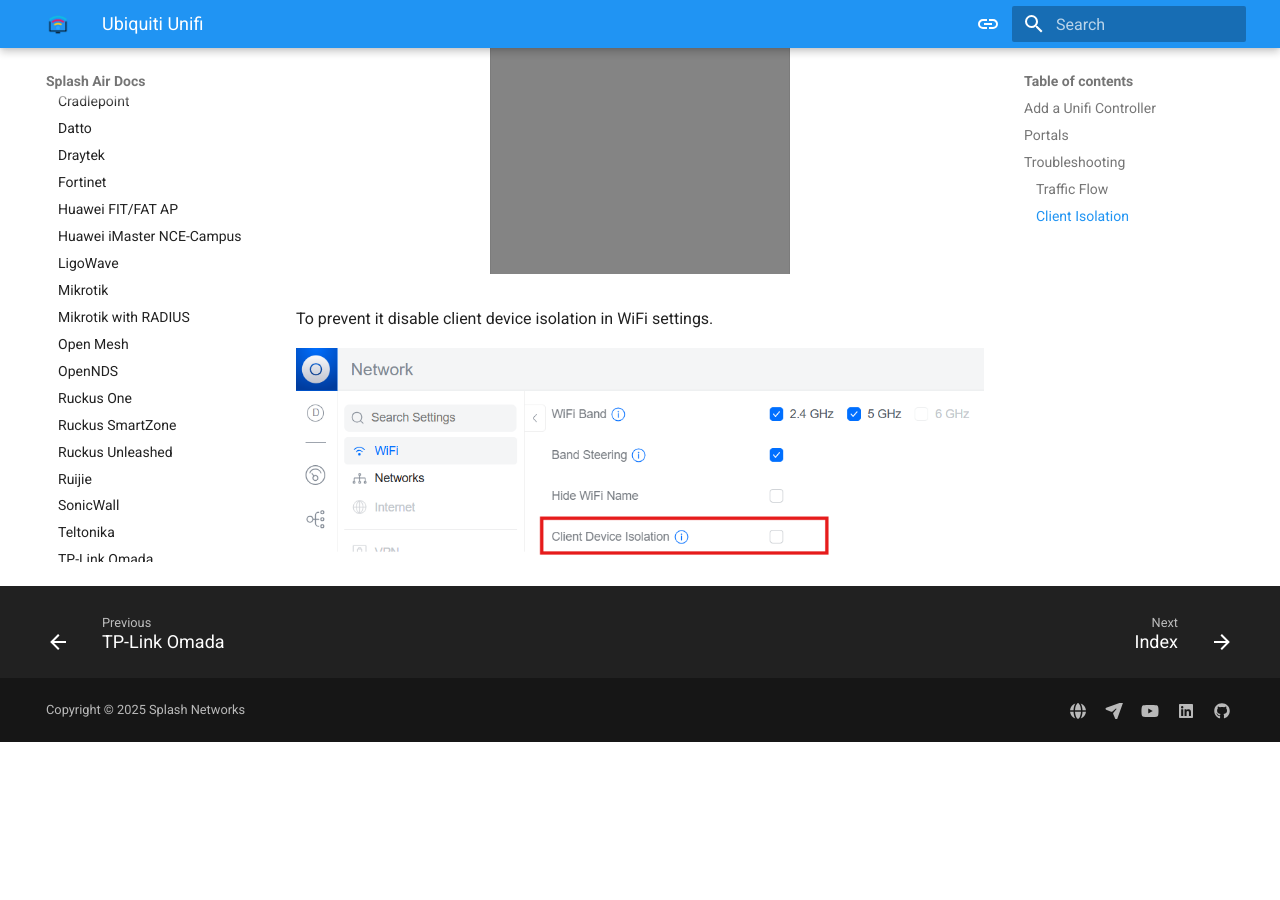
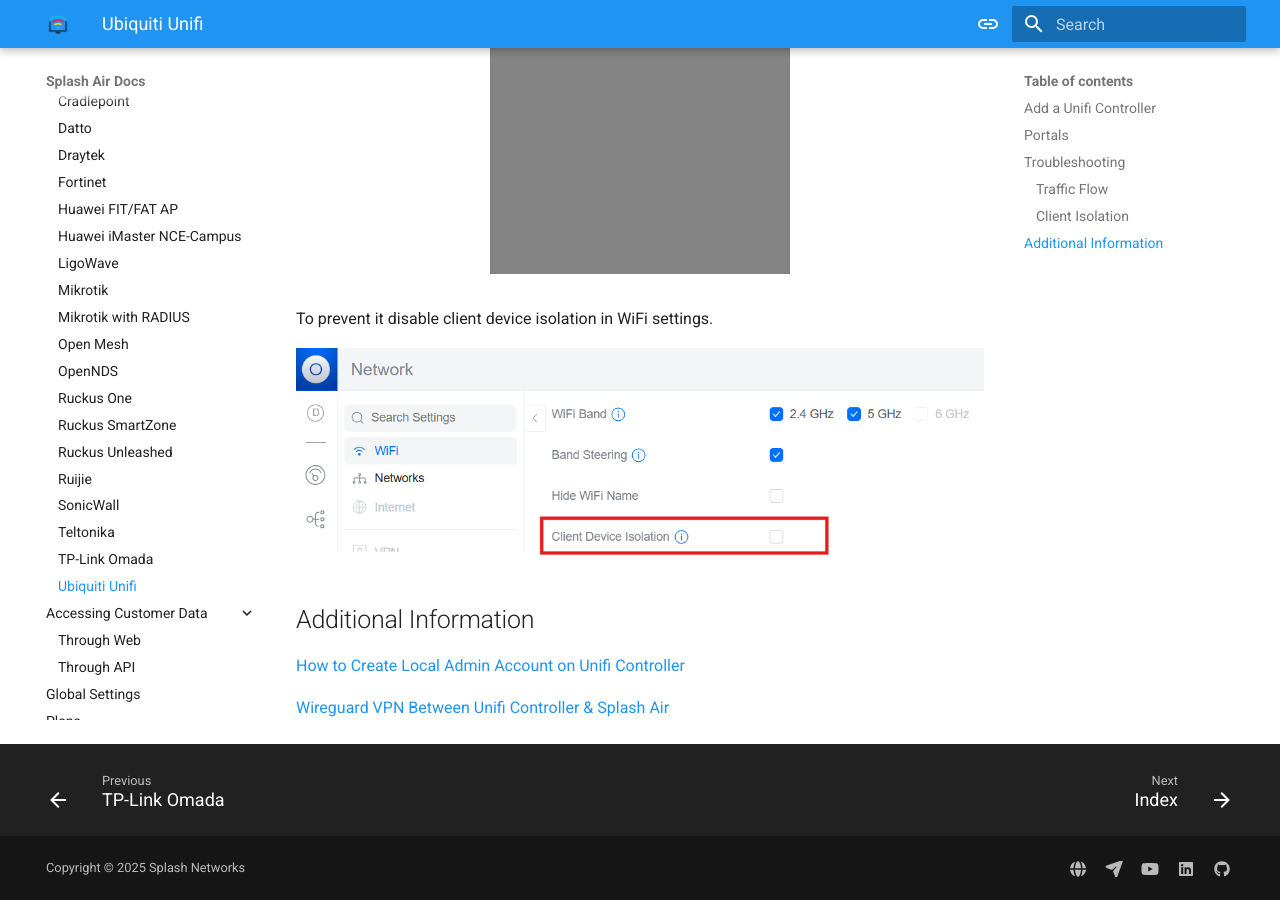
Before and after one commit to splash-networks/admin-panel-doc, an MkDocs documentation site: the page built from docs/portals/unifi.md, in a window 1280 px wide and 900 px high, scrolled down 6419 px. Built offline with MkDocs 1.6.1 and Material for MkDocs 9.7.7, drawn with Linux system fonts in a browser that asks for light colours; before the commit the page ends 7161 px from its top, so only the background shows below that.

Commit message:
unifi links

```diff
--- a/docs/portals/unifi.md
+++ b/docs/portals/unifi.md
@@ -96,3 +96,9 @@
 To prevent it disable client device isolation in WiFi settings.
 
 ![Unifi Traffic Flow](../assets/images/portals/unifi/unifi-client-isolation-2.png)
+
+## Additional Information
+
+[How to Create Local Admin Account on Unifi Controller](https://artofwifi.net/blog/use-local-admin-account-unifi-api-captive-portal)
+
+[Wireguard VPN Between Unifi Controller & Splash Air](https://blog.splashnetworks.co/wireguard-client-on-unifi-controller/)
```
